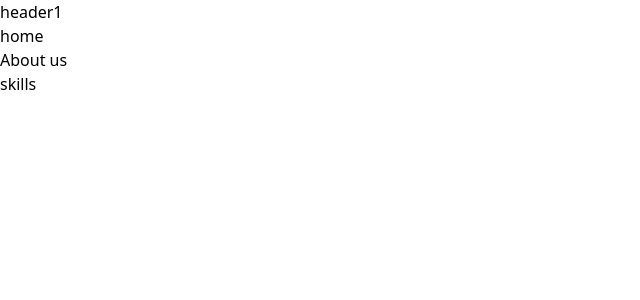
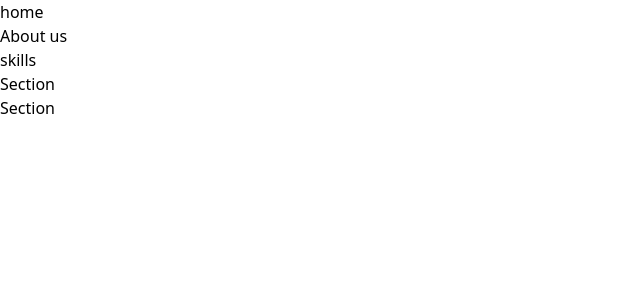
Before and after one commit to Alaskechufles/grupo3, a React (Vite) app: page / in a window 1280 px wide. Shown: the top 300 px of the page, without its empty margins (0-640 px from the left). Built offline with nearby package versions, Linux system fonts and the light colour scheme.

Commit message:
feat: add Main and Section components, update Header component

```diff
--- a/src/App.jsx
+++ b/src/App.jsx
@@ -1,18 +1,13 @@
-/* import State from "./components/State" */
-
-import Effect from "./components/Effect"
-import Post from "./components/Post"
-import PostList from "./components/PostList"
 import Header from "./components/Header"
-
+import Main from "./components/Main"
 
 function App() {
 
 
   return (
     <>
-      <Header />
-
+      <Header></Header>
+      <Main />
     </>
   )
 }
--- a/src/components/Header.jsx
+++ b/src/components/Header.jsx
@@ -2,9 +2,7 @@
     return (
         <div>
             <nav>
-                <h2>header1</h2>
                 <ul>
-
                     <li>home</li>
                     <li>About us</li>
                     <li>skills</li>
--- a/src/components/Main.jsx
+++ b/src/components/Main.jsx
@@ -0,0 +1,10 @@
+import Section from "./Section"
+
+export default function Main() {
+    return (
+        <main>
+            <Section />
+            <Section />
+        </main>
+    )
+}
--- /dev/null
+++ b/src/components/Section.jsx
@@ -0,0 +1,6 @@
+
+export default function Section() {
+    return (
+        <section>Section</section>
+    )
+}
```
